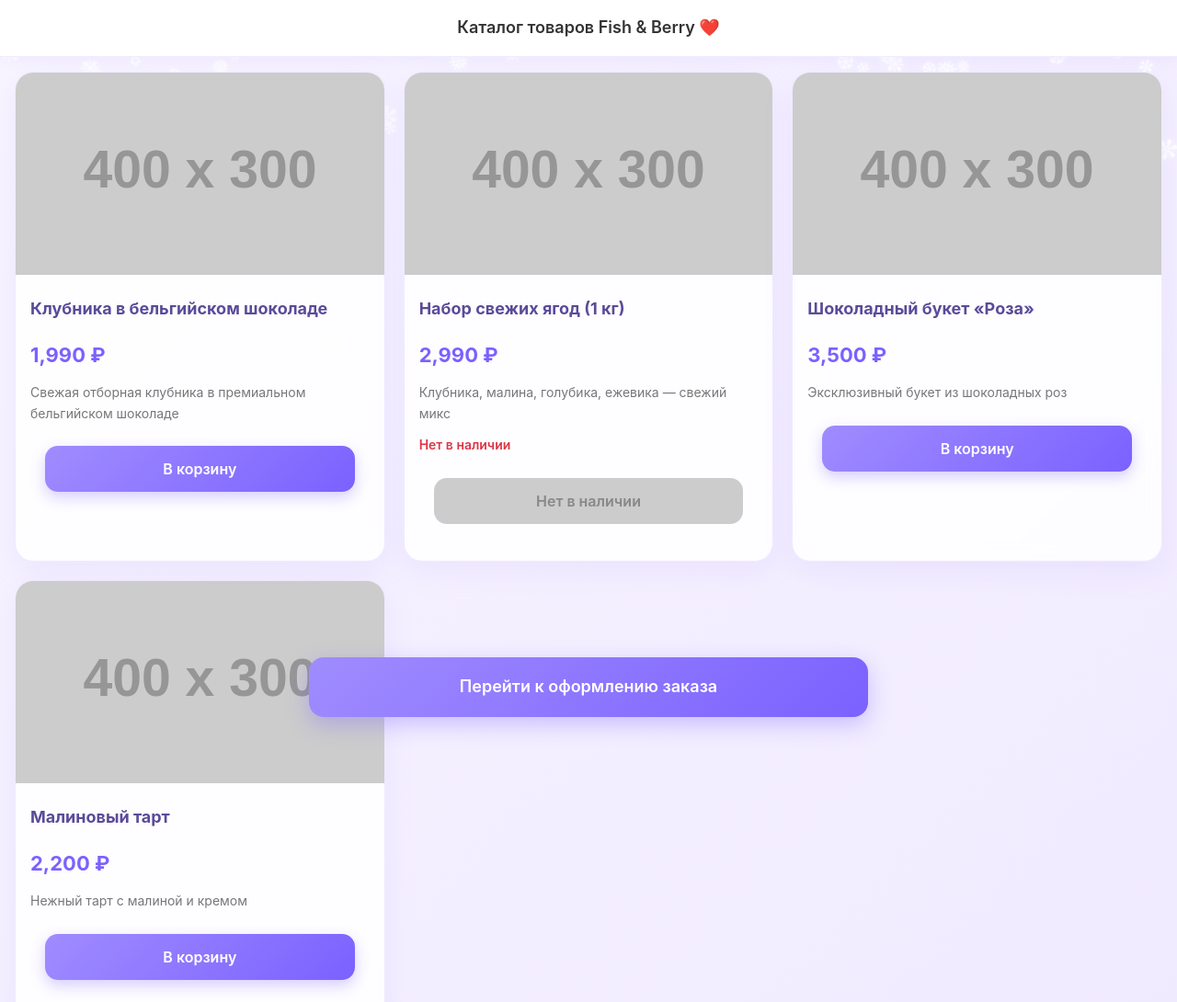
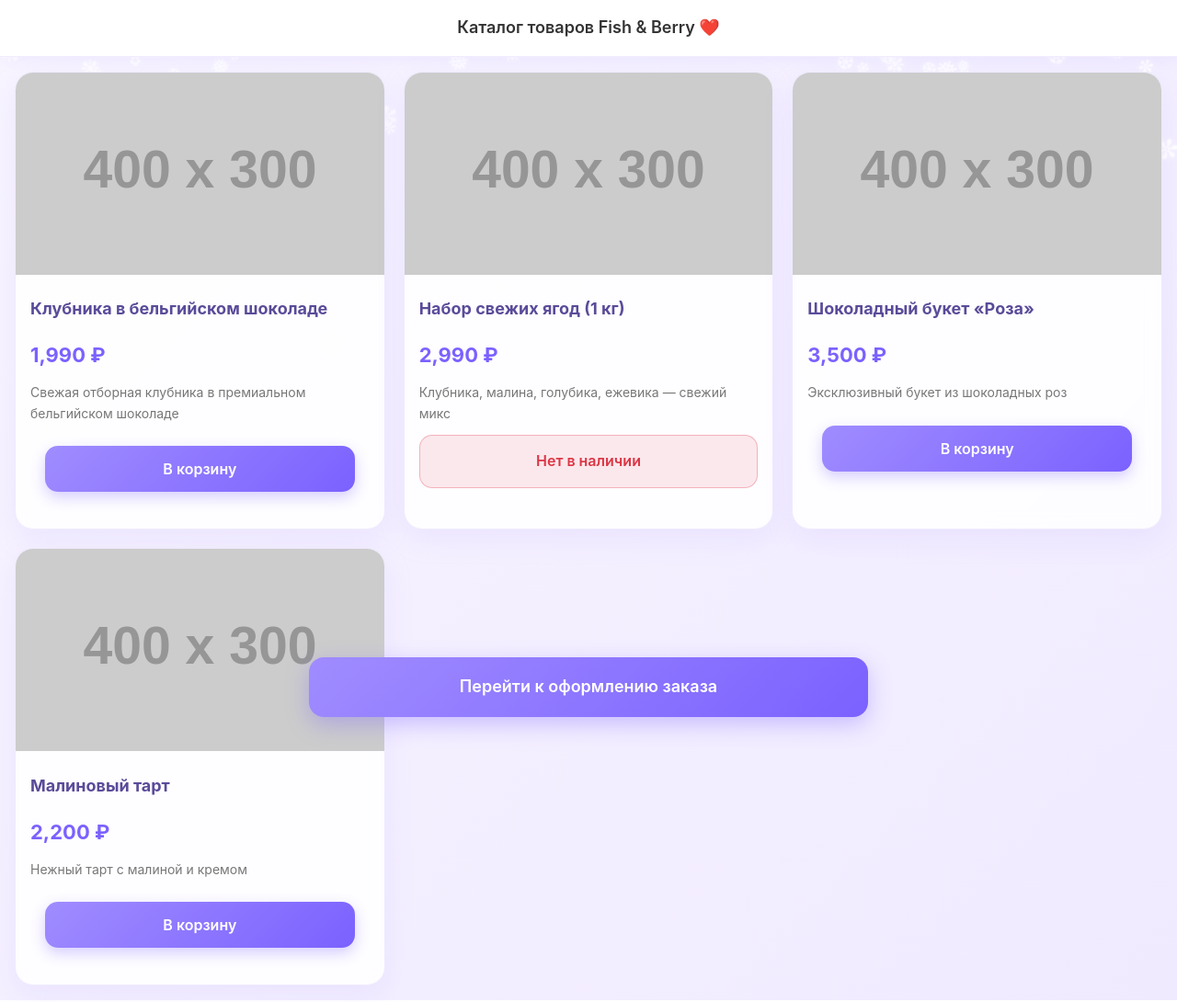
Before and after one commit to ksksz/ksksz.github.io, a plain HTML site: page index.html in a window 1280 px wide. Shown: the top 1090 px of the page at 92% size. Drawn offline with Linux system fonts and the light colour scheme; placeholder pictures from the web are drawn by us.

Commit message:
кнопка нет в наличии

```diff
--- a/app.js
+++ b/app.js
@@ -29,16 +29,10 @@ fetch("catalog.json")
                 const item = items.find(i => i.id === itemId);
                 const inStock = item && item.stock > 0;
 
-                const qtySpan = container.querySelector(".qty-display");
-                const minusBtn = container.querySelector(".qty-minus");
-                const plusBtn = container.querySelector(".qty-plus");
-                const addBtn = container.querySelector(".add-to-cart-btn");
-
                 if (!inStock) {
+                    // Просто надпись "Нет в наличии" без кнопки
                     container.innerHTML = `
-                        <button class="add-to-cart-btn disabled" disabled>
-                            Нет в наличии
-                        </button>
+                        <div class="out-of-stock-label">Нет в наличии</div>
                     `;
                     return;
                 }
@@ -64,7 +58,7 @@ fetch("catalog.json")
         }
 
         function attachButtonHandlers() {
-            document.querySelectorAll(".add-to-cart-btn:not(.disabled)").forEach(btn => {
+            document.querySelectorAll(".add-to-cart-btn").forEach(btn => {
                 btn.onclick = () => {
                     const itemId = parseInt(btn.dataset.id);
                     const item = items.find(i => i.id === itemId);
@@ -100,10 +94,7 @@ fetch("catalog.json")
 
         // Генерация карточек
         items.forEach(item => {
-            const stockText = item.stock > 0
-                ? ''  // Ничего не показываем
-                : `<span class="stock unavailable">Нет в наличии</span>`;
-
+            // Убрали отдельный блок с "Нет в наличии" над кнопкой — теперь только в qty-container
             const currentQty = cart.find(i => i.id === item.id)?.qty || 0;
 
             catalog.innerHTML += `
@@ -112,20 +103,21 @@ fetch("catalog.json")
           <h3>${item.title}</h3>
           <strong>${item.price.toLocaleString()} ₽</strong>
           <p>${item.description}</p>
-          ${stockText}
           <div class="qty-container" data-id="${item.id}">
-            ${currentQty > 0 && item.stock > 0 ? `
+            ${item.stock > 0 ? (
+                currentQty > 0 ? `
               <div class="qty-control-inline">
                 <button class="qty-btn-inline qty-minus" data-id="${item.id}">−</button>
                 <span class="qty-display-inline">${currentQty}</span>
                 <button class="qty-btn-inline qty-plus" data-id="${item.id}">+</button>
               </div>
             ` : `
-              <button class="add-to-cart-btn ${item.stock === 0 ? 'disabled' : ''}"
-                      ${item.stock === 0 ? 'disabled' : ''}
-                      data-id="${item.id}">
-                ${item.stock === 0 ? 'Нет в наличии' : 'В корзину'}
+              <button class="add-to-cart-btn" data-id="${item.id}">
+                В корзину
               </button>
+            `
+            ) : `
+              <div class="out-of-stock-label">Нет в наличии</div>
             `}
           </div>
         </div>
--- a/styles.css
+++ b/styles.css
@@ -455,3 +455,15 @@ header {
     color: #666;
     margin-top: 4px;
 }
+
+.out-of-stock-label {
+    padding: 15px;
+    text-align: center;
+    font-size: 16px;
+    font-weight: 600;
+    color: #dc3545;
+    background: rgba(220, 53, 69, 0.1);
+    border: 1px solid rgba(220, 53, 69, 0.3);
+    border-radius: 14px;
+    width: 100%;
+}
```
